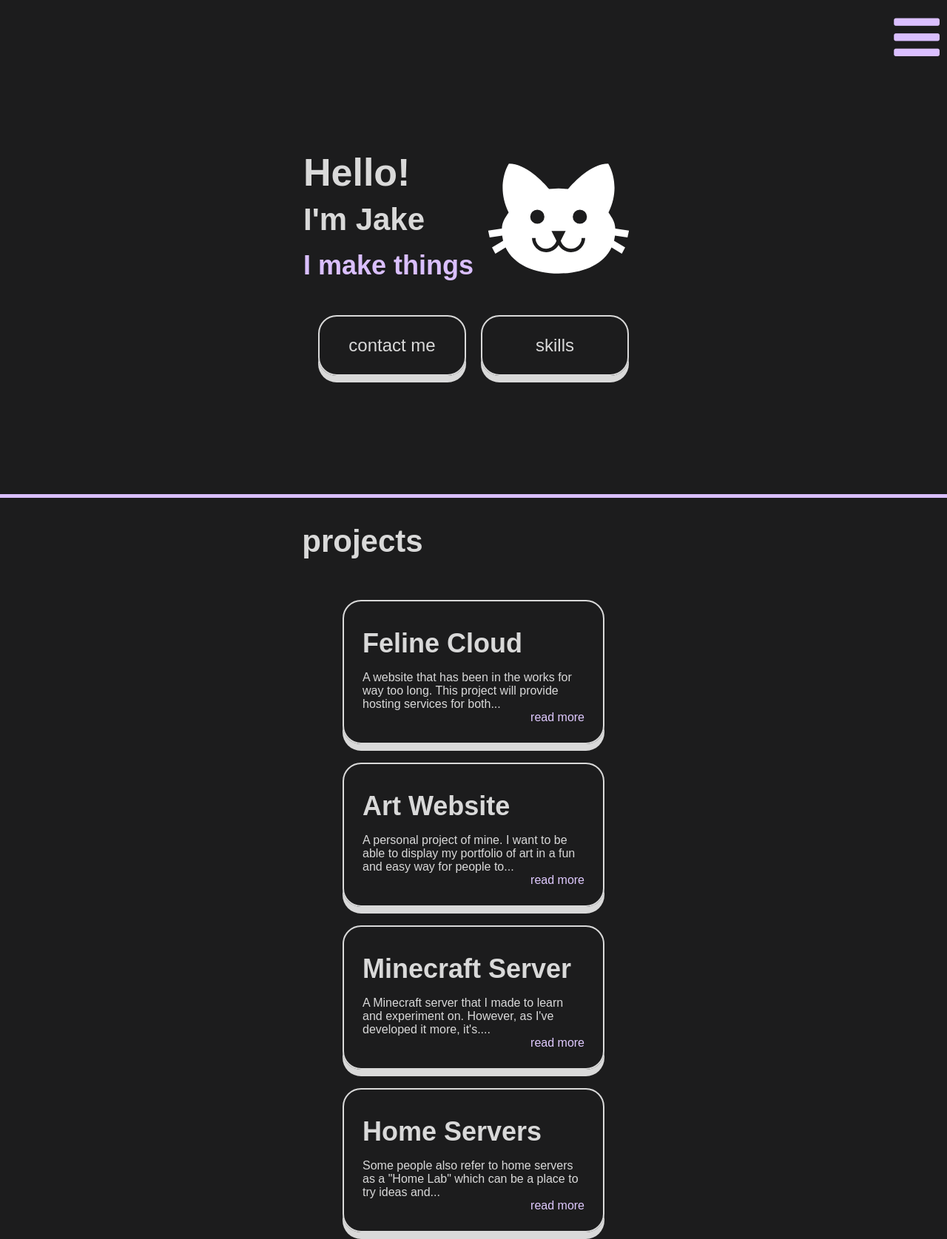
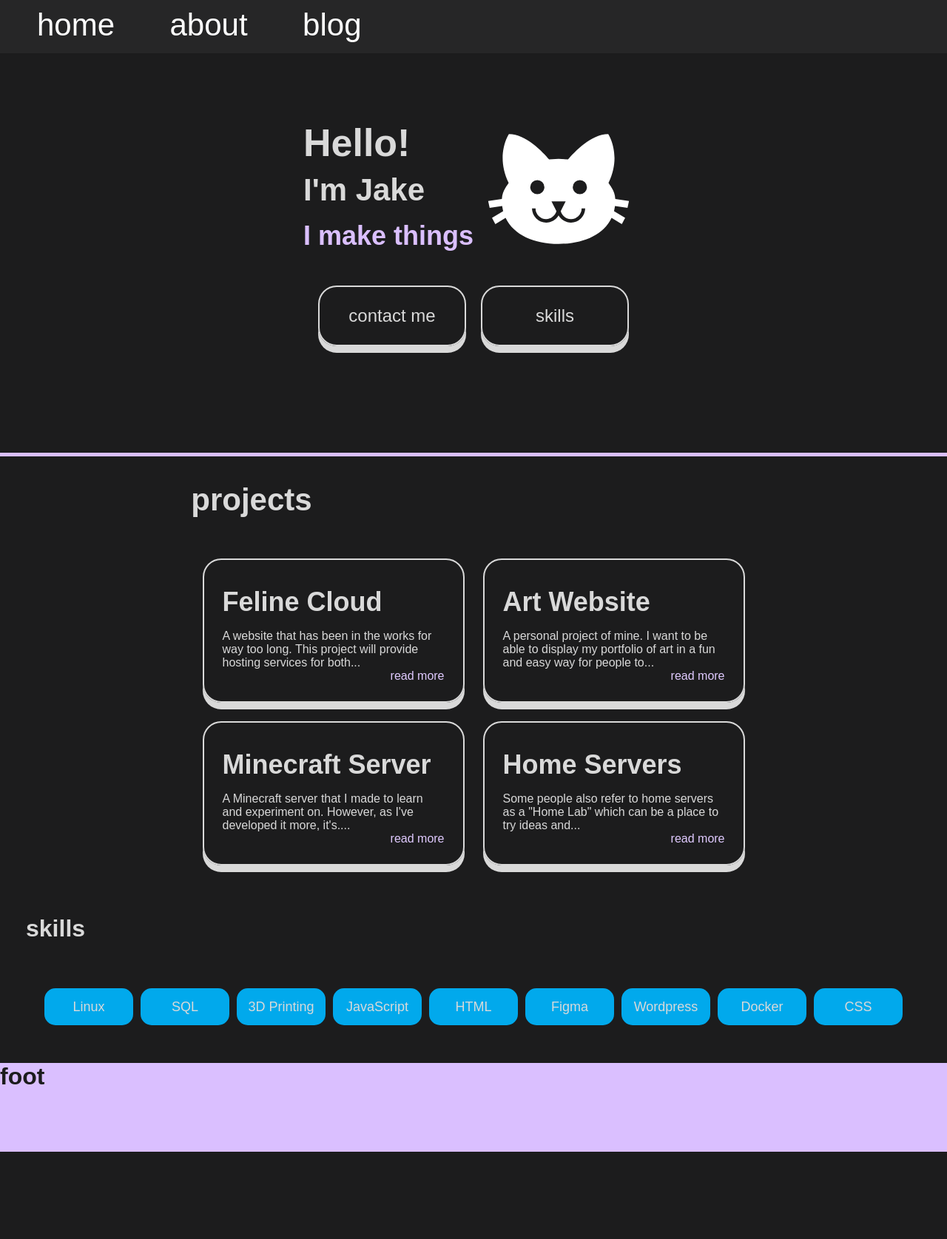
Before and after one commit to cat-gato/portfolio, a plain HTML site: page index.html in a window 1280 px wide. Shown: the top 1675 px of the page at 74% size. After the commit the page ends 1557 px from the top, so only its background shows below. Drawn offline with Linux system fonts and the light colour scheme.

Commit message:
added skills section

```diff
--- a/cat.scss
+++ b/cat.scss
@@ -16,11 +16,16 @@ body {
 
 // Navbar
 nav {
+
     position: absolute;
     height: 100px;
     top: 0;
     width: 100%;
+
+    // This makes the mobile menu function
     #navLinks {
+        display: none;
+        width: 0;
         height: 72px;
         background-color: #262627;
     }
@@ -42,7 +47,7 @@ nav {
         }
     }
 
-
+    // Hamburger Menu for Mobile
     .icon {
         position: absolute;
         top: 10px;
@@ -85,19 +90,21 @@ nav {
 
     display: flex;
     flex-direction: column;
-    align-items: center;
+    //align-items: center;
     h2 {
         font-size: 42px;
         margin-right: 300px;
         padding-bottom: 20px;
     }
     .project-flex {
+        align-self: center;
         display: flex;
         align-items: center;
         flex-direction: column;
         gap: 25px;
         padding-left: 25px;
         padding-right: 25px;
+        padding-bottom: 35px;
         .project-bubble {
             max-width: 300px;
             min-width: 100px;
@@ -168,16 +175,48 @@ nav {
 
 
 
+#skills {
+    display: flex;
+    flex-direction: column;
+    h3 {
+        padding-left: 35px;
+        font-size: 32px;
+
+    }
+
+}
+#skill-collection {
+    justify-content: center;
+    display: flex;
+    flex-wrap: wrap;
+    padding: 25px;
+    align-self: center;
+}
+#skill-collection button {
+    margin: 5px;
+    border: none;
+    width: 120px;
+    height: 50px;
+    color: $offwhite;
+    text-align: center;
+    text-decoration: none;
+    font-size: 18px;
+    background-color: #01a9ec;
+    border-radius: 15px;
+}
+
 
 
 
 footer {
+    color: $background;
+    background-color: $purple;
     width: 100%;
-    height: 300px;
+    height: 15vh;
 }
 
 
-
+// Tablets and big phones
 @media only screen and (min-width: 620px) {
     // Center the Top Section
     #top {
@@ -204,19 +243,99 @@ footer {
 }
 
 
-/* Animation classes */
+
+
+// Desktops and big tablets
+@media only screen and (min-width: 800px) {
+// Navbar
+nav {
+    #navLinks {
+        width: 100%;
+        display: block;
+        margin-top: 0;
+    }
+    ul {
+        overflow: auto;
+    }
+    .icon {
+        display: none;
+    }
+}
+
+
+
+    // Top Section
+    #top {
+        margin-top: 15vh;
+        margin-bottom: 18vh;
+        width: 100%;
+        .welcome-display {
+            h1 {
+                font-size: 52px;
+            }
+        }
+        .cta-click {
+        }
+    }
+
+// Projects
+.projects {
+    display: flex;
+    flex-direction: column;
+    justify-content: center;
+    align-items: center;
+
+    h2 {
+        font-size: 42px;
+        margin-right: 650px;
+        margin-left: 50px;
+    }
+    .project-flex {
+        display: inline-grid;
+        grid-template-columns: auto auto;
+        gap: 25px;
+        padding-left: 0;
+        padding-right: 0;
+        .project-bubble {
+            h3 {
+                font-size: 36px;
+            }
+            .post-preview {
+                font-size: 16px;
+            }
+        }
+    }
+}
+
+
+
+
+
+    // Span Fonts and Text Specifics
+    .welcome-text-medium {
+        font-size: 42px;
+    }
+    .purple-small {
+        color: $purple;
+        font-size: 36px;
+    }
+
+}
+
+
+
+// Animate
 
 #navLinks.menu-in {
+    animation: menu-in 0.1s ease-in forwards;
     display: block;
-    animation: menu-in 0.1s ease-in forwards;
 }
 
 #navLinks.menu-out {
-    width: 0;
     animation: menu-out 0.2s ease-out backwards;
 }
 
-/* Animation keyframes */
+// Animation Keyframes
 
 @keyframes menu-in {
   0% {
--- a/index.html
+++ b/index.html
@@ -4,6 +4,9 @@
     <meta charset="UTF-8">
     <meta name="viewport" content="width=device-width, initial-scale=1.0">
     <title>Portfolio</title>
+
+    <!--SEO-->
+    <meta name="description" content="The Portfolio!">
 
     <!-- Stylesheet -->
     <link rel="stylesheet" href="cat.css">
@@ -74,6 +77,20 @@
     </section>
 
 
+    <section id="skills">
+        <h3>skills</h3>
+        <div id="skill-collection">
+            <button>Linux</button>
+            <button>SQL</button>
+            <button>3D Printing</button>
+            <button>JavaScript</button>
+            <button>HTML</button>
+            <button>Figma</button>
+            <button>Wordpress</button>
+            <button>Docker</button>
+            <button>CSS</button>
+        </div>
+    </section>
 
 
     <footer>
--- a/script.js
+++ b/script.js
@@ -1,26 +1,20 @@
-console.log("Cat Script Loaded");
-var navbarAnimation = document.getElementById("navLinks");
-/* function mobileMenu() {
-
-  console.log(navbarAnimation);
-  if (navbarAnimation.style.display === "block") {
-    console.log("block");
-    navbarAnimation.style.display = "none";
-  } else {
-    console.log("none");
-    navbarAnimation.style.display = "block";
-  }
-}
- */
-
+const navbarAnimation = document.getElementById("navLinks");
 const divElem = document.querySelector("#navLinks");
 const htmlElem = document.querySelector(":root");
 
 
+
+// Function runs when button is pressed
 function mobileMenu() {
+
+  // The menu is open, so close it
   if (divElem.classList[0] === "menu-in") {
     divElem.classList.remove("menu-in");
     divElem.classList.add("menu-out");
+
+
+
+    // or the menu is closed so open it
   } else {
     divElem.classList.remove("menu-out");
     divElem.classList.add("menu-in");
```
Also changed, not shown: cat.css, 1 other file.
